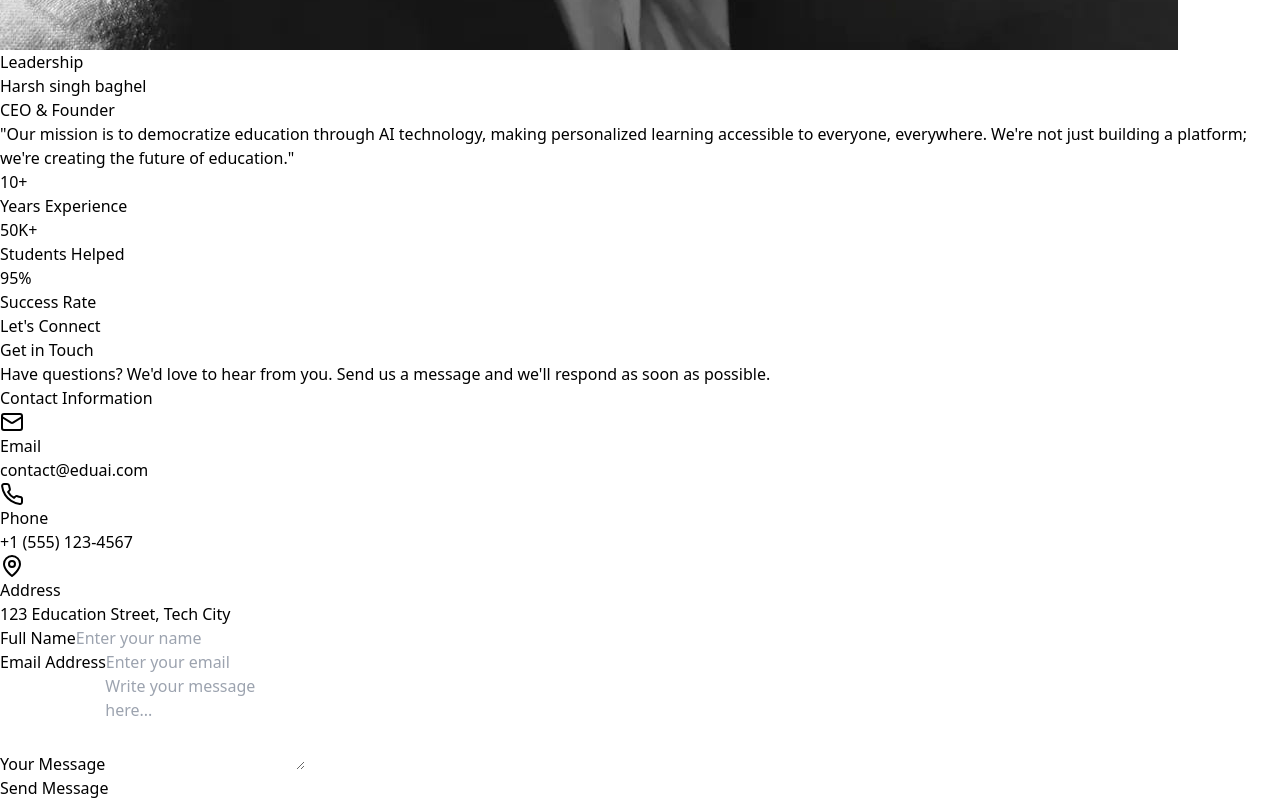
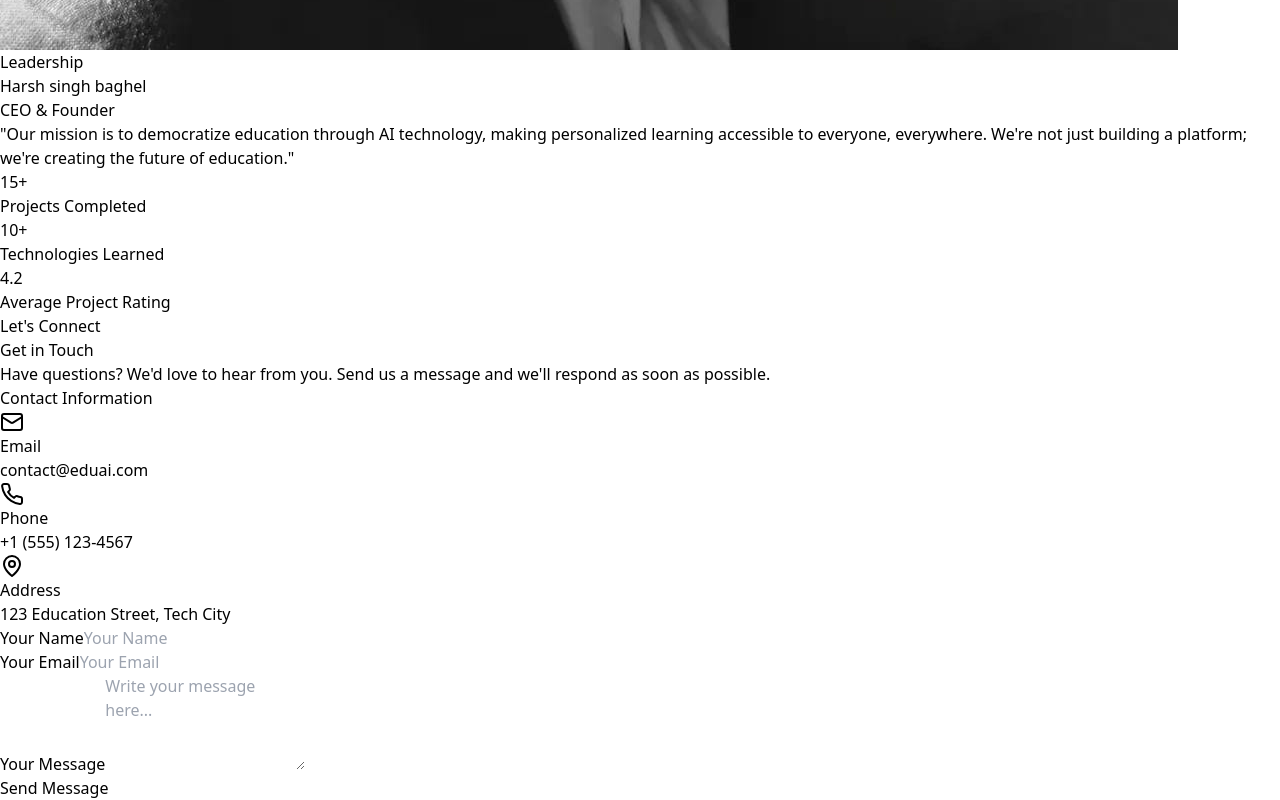
Before and after one commit to Harsh231075/Self_Learning, a React (Vite) app in the folder Frontend/: page /about in a window 1280 px wide. Shown: the part 2407-3207 px from the top of the page. Built offline with nearby package versions, Linux system fonts and the light colour scheme.

Commit message:
update about and contact

```diff
--- a/Frontend/package.json
+++ b/Frontend/package.json
@@ -10,6 +10,7 @@
     "preview": "vite preview"
   },
   "dependencies": {
+    "@emailjs/browser": "^4.4.1",
     "axios": "^1.6.2",
     "framer-motion": "^10.16.4",
     "html2canvas": "^1.4.1",
--- a/Frontend/src/pages/About.jsx
+++ b/Frontend/src/pages/About.jsx
@@ -1,7 +1,9 @@
 "use client";
-import React from 'react';
+import React, { useState } from 'react';
 import Navbar from '../Home/Navbar';
 import { motion } from 'framer-motion';
+import emailjs from '@emailjs/browser';
+import { toast } from 'react-hot-toast';
 import { Brain, Target, Users, Mail, Phone, MapPin } from 'lucide-react';
 
 export default function AboutPage() {
@@ -23,23 +25,53 @@ export default function AboutPage() {
     }
   ];
 
-  const inputs = [
-    {
-      label: "Full Name",
-      type: "text",
-      placeholder: "Enter your name"
-    },
-    {
-      label: "Email Address",
-      type: "email",
-      placeholder: "Enter your email"
-    },
-    {
-      label: "Your Message",
-      type: "textarea",
-      placeholder: "Write your message here..."
+
+  const [loading, setLoading] = useState(false);
+  const [formData, setFormData] = useState({
+    name: '',
+    email: '',
+    message: ''
+  });
+
+  const handleSubmit = async (e) => {
+    e.preventDefault();
+    setLoading(true);
+    console.log('Form Data:', formData);
+
+    const templateParams = {
+      from_name: e.target.name.value,
+      from_email: e.target.email.value,
+      message: e.target.message.value,
+      to_name: "Harsh Singh Baghel",
+      reply_to: e.target.email.value
+    };
+
+    // Log template params to verify
+    // console.log('Template Params:', templateParams);
+    try {
+      await emailjs.send(
+        'service_s14g1e1',
+        'template_7exlhon',
+        templateParams,
+        '1BKmOHntYXSu7-AUH'
+      );
+
+      toast.success('Message sent successfully!');
+      setFormData({ name: '', email: '', message: '' });
+    } catch (error) {
+      console.error('Error sending email:', error);
+      toast.error('Failed to send message. Please try again.');
+    } finally {
+      setLoading(false);
     }
-  ];
+  };
+
+  const handleChange = (e) => {
+    setFormData({
+      ...formData,
+      [e.target.name]: e.target.value
+    });
+  };
 
   return (
     <div className="min-h-screen bg-gradient-to-br from-blue-90 to-blue-300">
@@ -171,17 +203,17 @@ export default function AboutPage() {
                 </blockquote>
 
                 <div className="pt-6 flex flex-wrap gap-4">
-                  <div className="bg-white/10 backdrop-blur-sm px-6 py-4 rounded-xl">
+                  <div className="bg-gray-500/10 px-6 py-4 rounded-xl">
+                    <div className="text-2xl font-bold text-gray-600/90 mb-1">15+</div>
+                    <div className="text-gray-600/90 text-sm">Projects Completed</div>
+                  </div>
+                  <div className="bg-gray-500/10 px-6 py-4 rounded-xl">
                     <div className="text-2xl font-bold text-gray-600/90 mb-1">10+</div>
-                    <div className="text-gray-600/90 text-sm">Years Experience</div>
+                    <div className="text-gray-600/90 text-sm">Technologies Learned</div>
                   </div>
-                  <div className="bg-white/10 backdrop-blur-sm px-6 py-4 rounded-xl">
-                    <div className="text-2xl font-bold text-gray-600/90 mb-1">50K+</div>
-                    <div className="text-gray-600/90 text-sm">Students Helped</div>
-                  </div>
-                  <div className="bg-white/10 backdrop-blur-sm px-6 py-4 rounded-xl">
-                    <div className="text-2xl font-bold text-gray-600/90 mb-1">95%</div>
-                    <div className="text-gray-600/90 text-sm">Success Rate</div>
+                  <div className="bg-gray-500/10 px-6 py-4 rounded-xl">
+                    <div className="text-2xl font-bold text-gray-600/90 mb-1">4.2</div>
+                    <div className="text-gray-600/90 text-sm">Average Project Rating</div>
                   </div>
                 </div>
               </motion.div>
@@ -254,42 +286,72 @@ export default function AboutPage() {
 
                     {/* Contact Form */}
                     <motion.form
-                      initial={{ opacity: 0, x: 20 }}
-                      whileInView={{ opacity: 1, x: 0 }}
+                      onSubmit={handleSubmit}
+                      initial={{ opacity: 0, y: 20 }}
+                      whileInView={{ opacity: 1, y: 0 }}
                       className="space-y-6"
                     >
-                      {inputs.map((input, index) => (
-                        <motion.div
-                          key={index}
-                          initial={{ opacity: 0, y: 10 }}
-                          whileInView={{ opacity: 1, y: 0 }}
-                          transition={{ delay: index * 0.1 }}
-                        >
-                          <label className="block text-sm font-medium text-blue-900 mb-2">
-                            {input.label}
-                          </label>
-                          {input.type === 'textarea' ? (
-                            <textarea
-                              placeholder={input.placeholder}
-                              rows={4}
-                              className="w-full px-4 py-3 rounded-xl border border-blue-100 focus:border-blue-500 focus:ring-4 focus:ring-blue-100 outline-none transition-all duration-300 resize-none"
-                            />
-                          ) : (
-                            <input
-                              type={input.type}
-                              placeholder={input.placeholder}
-                              className="w-full px-4 py-3 rounded-xl border border-blue-100 focus:border-blue-500 focus:ring-4 focus:ring-blue-100 outline-none transition-all duration-300"
-                            />
-                          )}
-                        </motion.div>
-                      ))}
+                      <div>
+                        <label className="block text-sm font-medium text-blue-900 mb-2">
+                          Your Name
+                        </label>
+                        <input
+                          type="text"
+                          name="name"
+                          value={formData.name}
+                          onChange={handleChange}
+                          required
+                          placeholder="Your Name"
+                          className="w-full px-4 py-3 rounded-xl border border-blue-100 focus:border-blue-500 focus:ring-4 focus:ring-blue-100 outline-none transition-all duration-300"
+                        />
+                      </div>
+
+                      <div>
+                        <label className="block text-sm font-medium text-blue-900 mb-2">
+                          Your Email
+                        </label>
+                        <input
+                          type="email"
+                          name="email"
+                          value={formData.email}
+                          onChange={handleChange}
+                          required
+                          placeholder="Your Email"
+                          className="w-full px-4 py-3 rounded-xl border border-blue-100 focus:border-blue-500 focus:ring-4 focus:ring-blue-100 outline-none transition-all duration-300"
+                        />
+                      </div>
+
+                      <div>
+                        <label className="block text-sm font-medium text-blue-900 mb-2">
+                          Your Message
+                        </label>
+                        <textarea
+                          name="message"
+                          value={formData.message}
+                          onChange={handleChange}
+                          required
+                          placeholder="Write your message here..."
+                          rows="4"
+                          className="w-full px-4 py-3 rounded-xl border border-blue-100 focus:border-blue-500 focus:ring-4 focus:ring-blue-100 outline-none transition-all duration-300 resize-none"
+                        />
+                      </div>
 
                       <motion.button
+                        type="submit"
+                        disabled={loading}
                         whileHover={{ scale: 1.02 }}
                         whileTap={{ scale: 0.98 }}
-                        className="w-full py-4 bg-gradient-to-r from-blue-600 to-blue-400 text-white rounded-xl hover:shadow-lg transition-all duration-300 font-medium"
+                        className={`w-full py-4 bg-gradient-to-r from-blue-600 to-blue-400 text-white rounded-xl hover:shadow-lg transition-all duration-300 font-medium flex items-center justify-center gap-2 ${loading ? 'opacity-70 cursor-not-allowed' : ''
+                          }`}
                       >
-                        Send Message
+                        {loading ? (
+                          <>
+                            <div className="w-5 h-5 border-2 border-white border-t-transparent rounded-full animate-spin" />
+                            <span>Sending...</span>
+                          </>
+                        ) : (
+                          'Send Message'
+                        )}
                       </motion.button>
                     </motion.form>
                   </div>
```
Also changed, not shown: Frontend/src/Home/Footer.jsx (+23 -22 lines), 1 other file (tests, documents, lock files or other folders).
